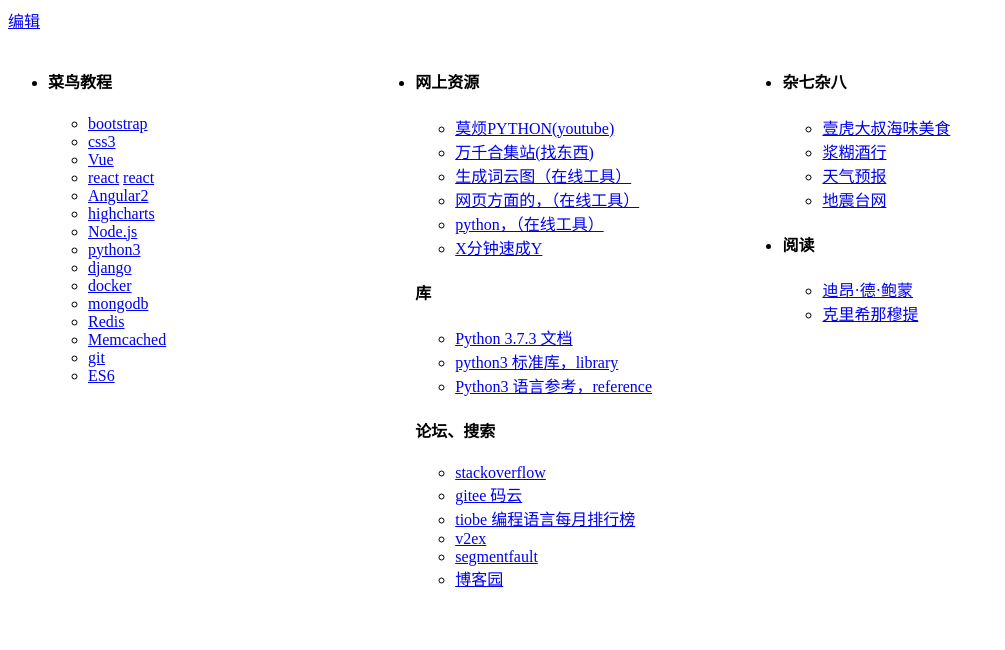
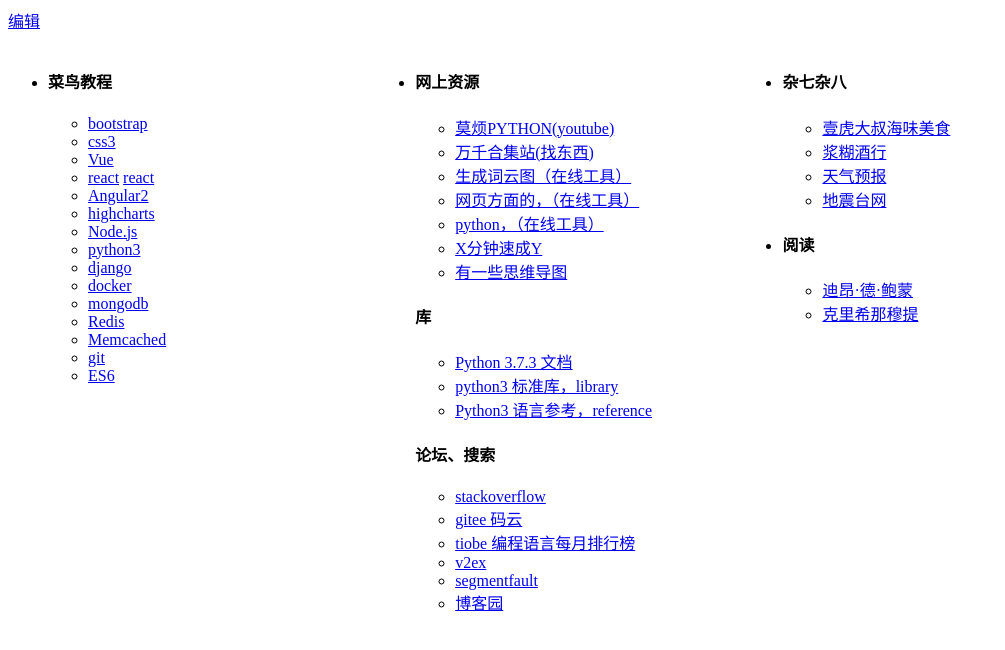
Before and after one commit to bjhhh/bjhhh.github.io, a plain HTML site: page index.html in a window 1280 px wide. Shown: the whole page, without its empty margins (0-1005 px from the left). Drawn offline with Linux system fonts and the light colour scheme.

Commit message:
Update index.html

```diff
--- a/index.html
+++ b/index.html
@@ -55,6 +55,8 @@
 	<li><a href="http://tool.oschina.net/">网页方面的，（在线工具）</a></li>
 	<li><a href="https://c.runoob.com/compile/9">python，（在线工具）</a></li>
 	<li><a href="https://learnxinyminutes.com/">X分钟速成Y</a></li>
+	<li><a href="https://woaielf.github.io/">有一些思维导图</a></li>
+
 
 
 	</ul>
```
